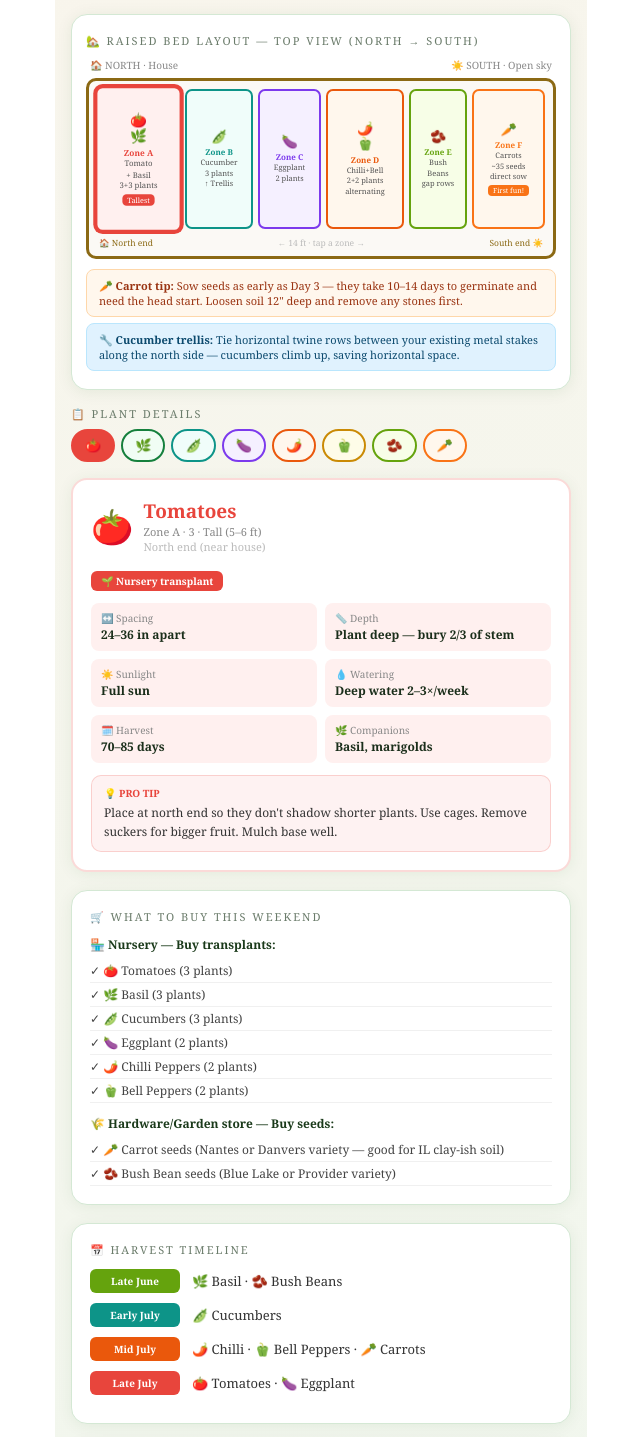
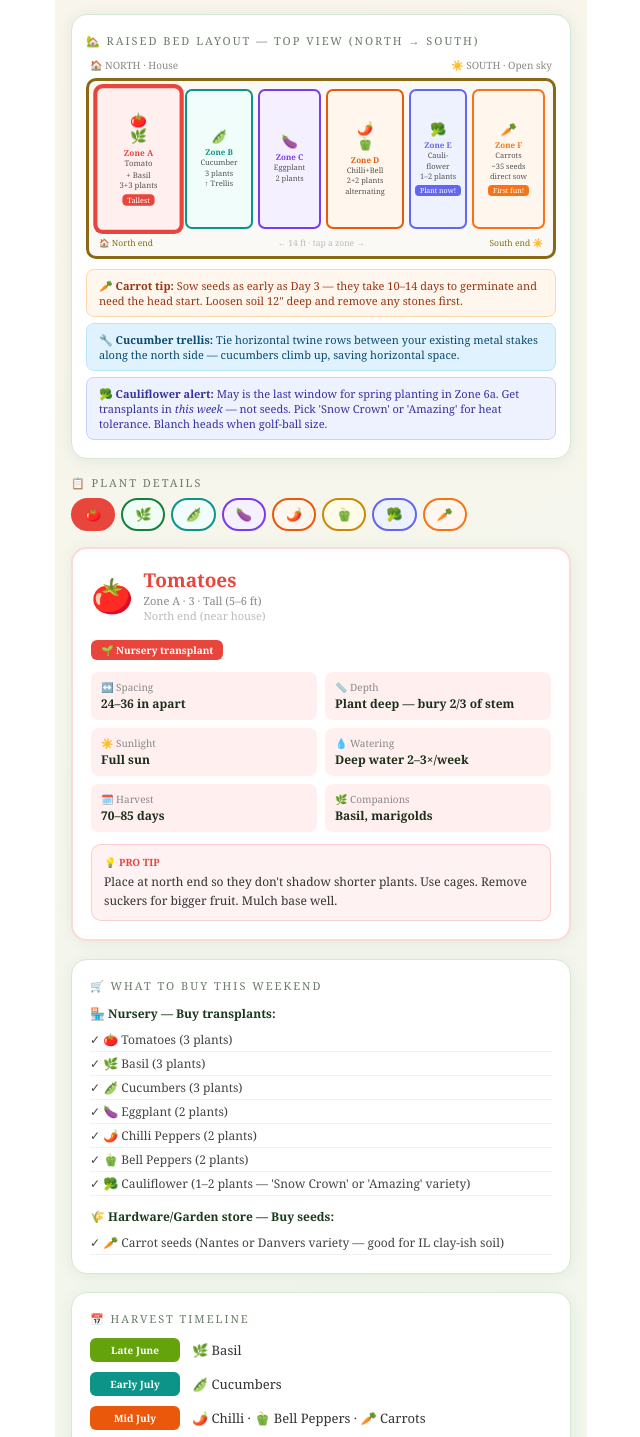
Before and after one commit to sabya1986/vegetable-garden-planner, a React (Vite) app: page / in a window 1280 px wide. Shown: the part 213-1650 px from the top of the page, without its empty margins (319-959 px from the left). Built offline with nearby package versions, Linux system fonts and the light colour scheme.

Commit message:
feat: replace bush beans with cauliflower — add timing tips and heat-tolerant variety guidance

```diff
--- a/src/App.jsx
+++ b/src/App.jsx
@@ -62,14 +62,15 @@ const vegetables = [
     sow: "Nursery transplant",
   },
   {
-    id: "bushbeans", name: "Bush Beans", emoji: "🫘", color: "#65a30d", bg: "#f7fee7",
-    zone: "E", row: "Lower-middle — fill gaps between plants", spacing: "4–6 in apart",
-    depth: "Direct sow 1 in deep", sunlight: "Full sun",
-    water: "1 in/week moderate", days: "50–55 days",
-    tips: "Direct sow seeds in any gaps between pepper/eggplant plants — no transplant needed. Fixes nitrogen in soil, benefiting all neighbors. Sow a second batch in 2 weeks for extended harvest.",
-    companions: "Cucumbers, eggplant, carrots", count: "~15 seeds in gaps",
-    height: "Short-medium (18–24 in)",
-    sow: "Direct seed — no nursery needed",
+    id: "cauliflower", name: "Cauliflower", emoji: "🥦", color: "#6366f1", bg: "#eef2ff",
+    zone: "E", row: "Lower-middle section", spacing: "18–24 in apart",
+    depth: "Same depth as nursery pot", sunlight: "Full sun (light afternoon shade welcome)",
+    water: "Consistent — 1–1.5 in/week, never let dry out", days: "55–70 days",
+    tips: "⚠️ May timing is late for spring cauliflower in Zone 6a — buy transplants NOW (not seeds) and get them in this week. Choose a fast heat-tolerant variety: 'Snow Crown' or 'Amazing'. When the head reaches golf-ball size, tie outer leaves over it to keep it white (blanching). If summer heat is brutal, treat this as a practice run — fall planting (transplant late August) will yield better. Keep well watered; stress causes buttoning (tiny premature heads).",
+    companions: "Dill, celery, nasturtiums — avoid planting near tomatoes or peppers",
+    count: "1–2 plants",
+    height: "Medium (2–2.5 ft)",
+    sow: "Nursery transplant only — too late for seeds",
   },
   {
     id: "carrots", name: "Carrots", emoji: "🥕", color: "#f97316", bg: "#fff7ed",
@@ -88,17 +89,17 @@ const vegetables = [
 const weekPlan = [
   { day: "Day 1–2", task: "Soil prep — full bed", detail: "Remove old straw/debris. Loosen 12\" deep — especially Zone F (south end) where carrots go, remove any rocks or clumps. Mix in 2–3\" compost throughout." },
   { day: "Day 3", task: "Build cucumber trellis + sow carrots", detail: "Tie twine horizontally across north-end metal stakes (3–4 rows at 8\" intervals). Then immediately direct sow carrot seeds in Zone F — they need the most germination time (10–14 days)." },
-  { day: "Day 4", task: "Sow bush beans", detail: "Direct sow bean seeds 1\" deep, 4–6\" apart in gap zones (Zone E). Water both bean and carrot zones well." },
+  { day: "Day 4", task: "Plant cauliflower transplant", detail: "Plant 1–2 cauliflower transplants in Zone E, 18–24\" apart. Water in deeply. Choose 'Snow Crown' or 'Amazing' variety — both handle late-spring heat better than standard varieties." },
   { day: "Day 5", task: "Plant north end transplants", detail: "Plant tomatoes deep (Zone A), tuck basil between them, then cucumber transplants at trellis base (Zone B)." },
   { day: "Day 6", task: "Plant middle sections", detail: "Plant eggplant (Zone C), then alternate chilli & bell pepper every 18\" (Zone D). Water all transplants deeply at base." },
   { day: "Day 7", task: "Mulch, fertilize & protect", detail: "Add 2–3\" straw mulch around all transplants (avoid mulching carrot & bean seed zones). Apply balanced 10-10-10 fertilizer. Check wire fence for ground-level gaps." },
 ];
 
 const harvestTimeline = [
-  { month: "Late June", crops: ["🌿 Basil", "🫘 Bush Beans"], color: "#65a30d" },
+  { month: "Late June", crops: ["🌿 Basil"], color: "#65a30d" },
   { month: "Early July", crops: ["🫛 Cucumbers"], color: "#0d9488" },
   { month: "Mid July", crops: ["🌶️ Chilli", "🫑 Bell Peppers", "🥕 Carrots"], color: "#ea580c" },
-  { month: "Late July", crops: ["🍅 Tomatoes", "🍆 Eggplant"], color: "#e8453c" },
+  { month: "Mid–Late July", crops: ["🍅 Tomatoes", "🍆 Eggplant", "🥦 Cauliflower"], color: "#e8453c" },
 ];
 
 export default function GardenPlanner() {
@@ -159,7 +160,7 @@ export default function GardenPlanner() {
               { id: "cucumbers", zone: "B", label: "🫛", sub: "Cucumber\n3 plants\n↑ Trellis", color: "#0d9488", bg: "#f0fdfa", flex: 1.2, tag: null },
               { id: "eggplant", zone: "C", label: "🍆", sub: "Eggplant\n2 plants", color: "#7c3aed", bg: "#f5f0ff", flex: 1.1, tag: null },
               { id: "chilli", zone: "D", label: "🌶️\n🫑", sub: "Chilli+Bell\n2+2 plants\nalternating", color: "#ea580c", bg: "#fff7ed", flex: 1.4, tag: null },
-              { id: "bushbeans", zone: "E", label: "🫘", sub: "Bush\nBeans\ngap rows", color: "#65a30d", bg: "#f7fee7", flex: 1, tag: null },
+              { id: "cauliflower", zone: "E", label: "🥦", sub: "Cauli-\nflower\n1–2 plants", color: "#6366f1", bg: "#eef2ff", flex: 1, tag: "Plant now!" },
               { id: "carrots", zone: "F", label: "🥕", sub: "Carrots\n~35 seeds\ndirect sow", color: "#f97316", bg: "#fff7ed", flex: 1.3, tag: "First fun!" },
             ].map((z) => (
               <div key={z.zone} onClick={() => setActive(z.id)} style={{
@@ -167,8 +168,8 @@ export default function GardenPlanner() {
                 borderRadius: 7, display: "flex", flexDirection: "column",
                 alignItems: "center", justifyContent: "center", cursor: "pointer",
                 padding: "4px 2px", transition: "all 0.15s",
-                transform: active === z.id || (z.id === "tomato" && active === "basil") || (z.id === "chilli" && active === "bellpepper") ? "scale(1.04)" : "scale(1)",
-                boxShadow: active === z.id || (z.id === "tomato" && active === "basil") || (z.id === "chilli" && active === "bellpepper") ? `0 0 0 2px ${z.color}` : "none",
+                transform: active === z.id || (z.id === "tomato" && active === "basil") || (z.id === "chilli" && active === "bellpepper") || (z.id === "cauliflower" && active === "cauliflower") ? "scale(1.04)" : "scale(1)",
+                boxShadow: active === z.id || (z.id === "tomato" && active === "basil") || (z.id === "chilli" && active === "bellpepper") || (z.id === "cauliflower" && active === "cauliflower") ? `0 0 0 2px ${z.color}` : "none",
               }}>
                 <div style={{ fontSize: 13, textAlign: "center", whiteSpace: "pre-line", lineHeight: 1.2 }}>{z.label}</div>
                 <div style={{ fontSize: 8, fontWeight: 700, color: z.color, marginTop: 2 }}>Zone {z.zone}</div>
@@ -192,6 +193,9 @@ export default function GardenPlanner() {
         </div>
         <div style={{ background: "#e0f2fe", border: "1px solid #bae6fd", borderRadius: 8, padding: "8px 12px", marginTop: 6, fontSize: 11, color: "#0c4a6e" }}>
           🔧 <strong>Cucumber trellis:</strong> Tie horizontal twine rows between your existing metal stakes along the north side — cucumbers climb up, saving horizontal space.
+        </div>
+        <div style={{ background: "#eef2ff", border: "1px solid #c7d2fe", borderRadius: 8, padding: "8px 12px", marginTop: 6, fontSize: 11, color: "#3730a3" }}>
+          🥦 <strong>Cauliflower alert:</strong> May is the last window for spring planting in Zone 6a. Get transplants in <em>this week</em> — not seeds. Pick 'Snow Crown' or 'Amazing' for heat tolerance. Blanch heads when golf-ball size.
         </div>
       </div>
 
@@ -270,13 +274,13 @@ export default function GardenPlanner() {
         </div>
         <div style={{ marginBottom: 12 }}>
           <div style={{ fontSize: 12, fontWeight: 700, color: "#1a3a1a", marginBottom: 6 }}>🏪 Nursery — Buy transplants:</div>
-          {["🍅 Tomatoes (3 plants)", "🌿 Basil (3 plants)", "🫛 Cucumbers (3 plants)", "🍆 Eggplant (2 plants)", "🌶️ Chilli Peppers (2 plants)", "🫑 Bell Peppers (2 plants)"].map((item, i) => (
+          {["🍅 Tomatoes (3 plants)", "🌿 Basil (3 plants)", "🫛 Cucumbers (3 plants)", "🍆 Eggplant (2 plants)", "🌶️ Chilli Peppers (2 plants)", "🫑 Bell Peppers (2 plants)", "🥦 Cauliflower (1–2 plants — 'Snow Crown' or 'Amazing' variety)"].map((item, i) => (
             <div key={i} style={{ fontSize: 12, color: "#444", padding: "3px 0", borderBottom: "1px solid #f0f0f0" }}>✓ {item}</div>
           ))}
         </div>
         <div>
           <div style={{ fontSize: 12, fontWeight: 700, color: "#1a3a1a", marginBottom: 6 }}>🌾 Hardware/Garden store — Buy seeds:</div>
-          {["🥕 Carrot seeds (Nantes or Danvers variety — good for IL clay-ish soil)", "🫘 Bush Bean seeds (Blue Lake or Provider variety)"].map((item, i) => (
+          {["🥕 Carrot seeds (Nantes or Danvers variety — good for IL clay-ish soil)"].map((item, i) => (
             <div key={i} style={{ fontSize: 12, color: "#444", padding: "3px 0", borderBottom: "1px solid #f0f0f0" }}>✓ {item}</div>
           ))}
         </div>
@@ -335,9 +339,10 @@ export default function GardenPlanner() {
           "✅ Zone 6a — longer warm season, great for peppers, eggplant & tomatoes",
           "☀️ Full southern sun in your backyard — best possible setup for all 8 crops",
           "🥕 Sow carrot seeds Day 1 — they need 10–14 days just to germinate",
-          "🫘 Bush beans are your fastest food crop — 50 days, direct sow now",
+          "🥦 Cauliflower timing is tight — buy transplants NOW & choose 'Snow Crown' or 'Amazing' variety for heat tolerance",
+          "🥦 Blanch cauliflower heads: tie outer leaves over the head when golf-ball size to keep it white",
           "🐰 Check wire fence for ground-level gaps before planting — rabbits love carrot tops!",
-          "☔ Raised beds drain well — don't overwater, especially beans & carrots",
+          "☔ Raised beds drain well — keep cauliflower consistently moist, stress causes buttoning",
           "👧 Carrots are a great toddler harvest activity — let them pull in mid-July!",
         ].map((tip, i) => (
           <div key={i} style={{ fontSize: 12, lineHeight: 1.8, color: "#d0ead0" }}>{tip}</div>
```
